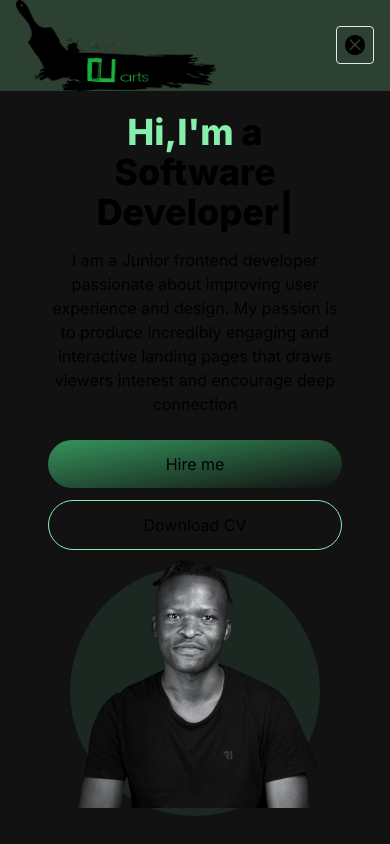
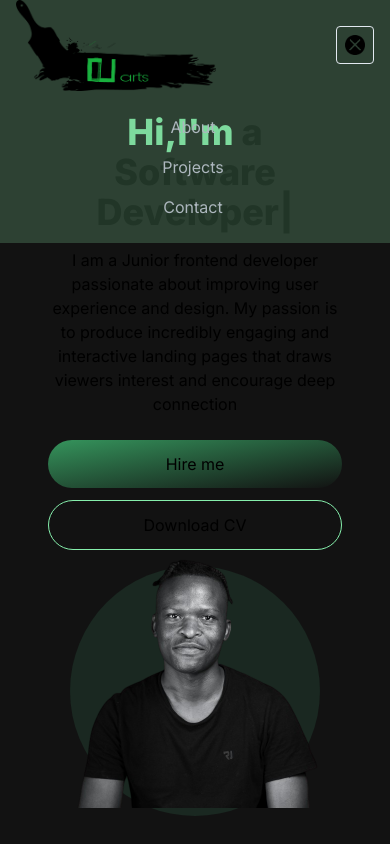
Before and after one commit to OlebogengBogopane/devresume, a Next.js app in the folder ole-portfolio/: page / in a window 390 px wide. Both pictures are taken after a click on the button 355 px from the left and 45 px from the top of the page. Built offline with nearby package versions, Linux system fonts and the light colour scheme.

Commit message:
is navbaropen/menu overlay

```diff
--- /dev/null
+++ b/ole-portfolio/src/app/components/MenuOverlay.jsx
@@ -0,0 +1,16 @@
+import React from 'react'
+import NavLink from './NavLink'
+
+const MenuOverlay = ({links}) => {
+  return (
+    <ul className='flex flex-col py-4 items-center'>
+        {links.map(( link, index) => (
+            <li key={index}>
+                <NavLink href={link.path} title={link.title} />
+            </li>
+        ))}
+    </ul>
+  )
+}
+
+export default MenuOverlay
--- a/ole-portfolio/src/app/components/Navbar.jsx
+++ b/ole-portfolio/src/app/components/Navbar.jsx
@@ -2,7 +2,7 @@
 import Link from 'next/link'
 import React, { useState } from 'react'
 import NavLink from './NavLink'
-
+import MenuOverlay from './MenuOverlay'
 
 const navLinks = [
     {
@@ -59,6 +59,7 @@
                 </ul>
             </div>
         </div>
+        {navbarOpen ? <MenuOverlay links={navLinks}/> : null}
     </nav>
   )
 }
```
